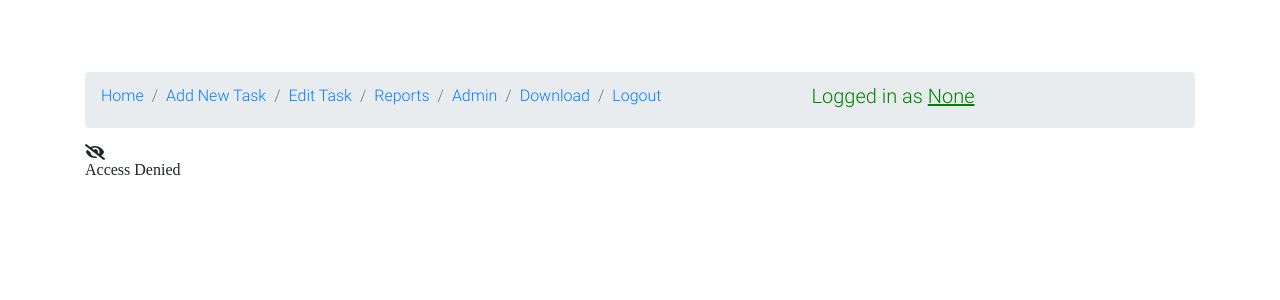
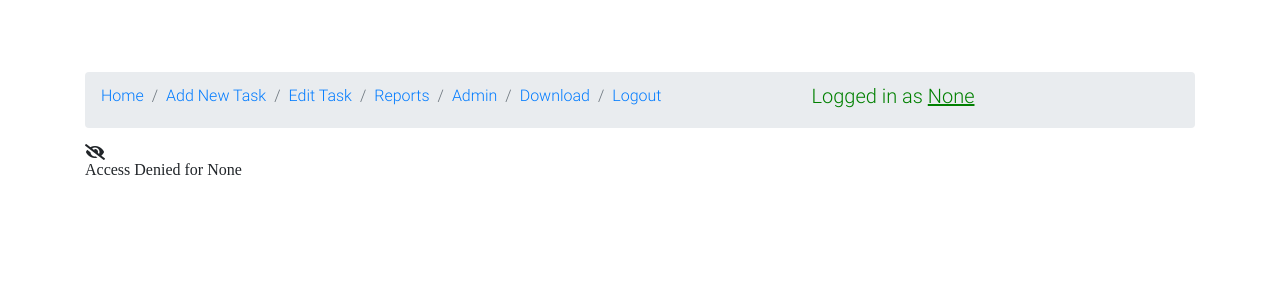
Before and after one commit to Rohitkuru/To_do_list_with_flask_and_SSO, a Flask app: page /admin_view in a window 1280 px wide. Shown: the top 300 px of the page. Run offline with Flask 2, Linux system fonts and the light colour scheme; the visitor is signed in with stand-in values (Sample User, id 1); data comes from the database, SQL or seed files in the repository; some libraries are stand-ins or nearby versions.

Commit message:
added login information in access denied

```diff
--- a/templates/admin_access_denied.html
+++ b/templates/admin_access_denied.html
@@ -1,6 +1,6 @@
 {% extends "index.html" %}
 
 {% block admin_access_denied %}
-        <i class="fas fa-eye-slash"> <h6>Access Denied</h6> </i>
+        <i class="fas fa-eye-slash"> <h6>Access Denied for {{ login_information }}</h6> </i>
 
 {% endblock %}
```
Also changed, not shown: templates/admin_view.html (+7 -2 lines).
